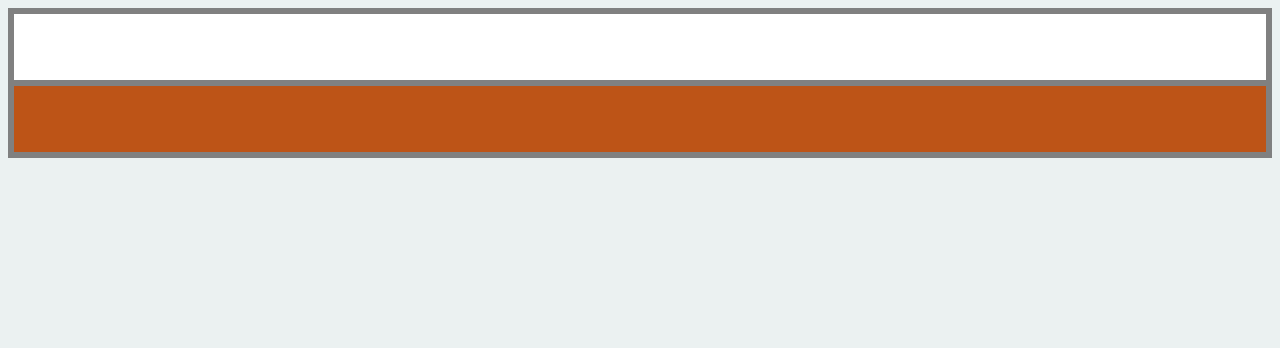
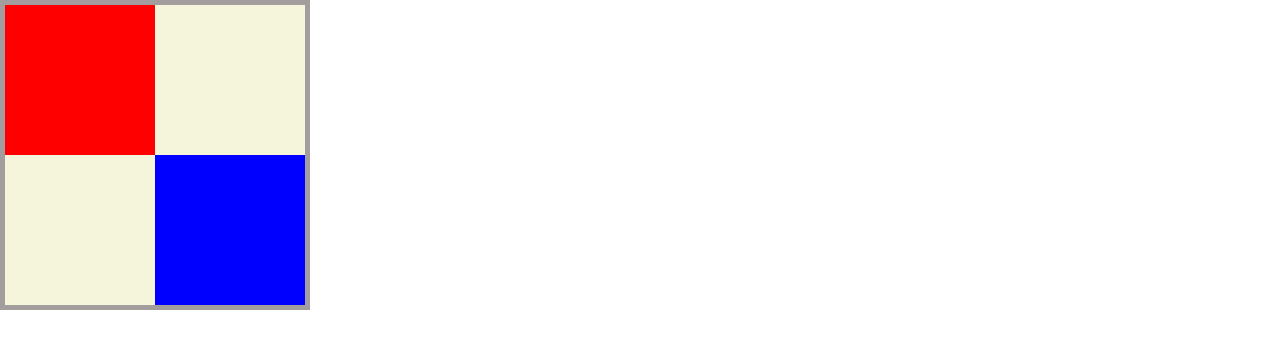
Before and after one commit to dko78/Algebra_23_24_css, a plain HTML site: page CSS_01/06-BoxModel/zadatak-2/index.html in a window 1280 px wide. Drawn offline with Linux system fonts and the light colour scheme.

Commit message:
selektor moj, box model zadatak2

```diff
--- a/CSS_01/06-BoxModel/zadatak-2/index.html
+++ b/CSS_01/06-BoxModel/zadatak-2/index.html
@@ -4,14 +4,50 @@
     <meta charset="UTF-8" />
     <meta name="viewport" content="width=device-width, initial-scale=1.0" />
     <meta http-equiv="X-UA-Compatible" content="ie=edge" />
-    <title>CSS Box Model</title>
-    <link rel="stylesheet" href="style.css" />
+    <style>
+      *,
+      *::before,
+      *::after {
+        box-sizing: border-box;
+      }
+      * {
+        margin: 0;
+        padding: 0;
+      }
+      .container {
+        background-color: beige;
+        border: 5px solid rgb(163, 157, 157);
+        width: 310px;
+        height: 310px;
+      }
+
+      .box1 {
+        width: 150px;
+        height: 150px;
+        font-size: 1em;
+        text-align: center;
+        color: red;
+        background-color: red;
+        margin: 0;
+      }
+
+      .box2 {
+        width: 150px;
+        height: 150px;
+        font-size: 1em;
+        text-align: center;
+        color: blue;
+        background-color: blue;
+        margin: 0px 0px 0px 150px;
+      }
+    </style>
+    <title>CSS Box Model zadatak 2</title>
   </head>
 
   <body>
-    <div class="height2">
-      <div class="height1 white"></div>
-      <div class="height1 blue"></div>
+    <div class="container">
+      <div class="box1">div1</div>
+      <div class="box2">div2</div>
     </div>
   </body>
 </html>
--- a/CSS_01/06-BoxModel/zadatak-2/style.css
+++ /dev/null
@@ -1,27 +0,0 @@
-body {
-  font-family: Tahoma, Verdana, sans-serif;
-  font-size: 16px;
-  color: chocolate;
-  background-color: #ebf1f1;
-}
-
-div {
-  box-sizing: border-box;
-  /*background: chocolate;*/
-  border: 3px solid gray;
-}
-
-.height1 {
-  height: 50%;
-}
-
-.height2 {
-  height: 150px;
-}
-
-.blue {
-  background-color: rgb(189, 84, 23);
-}
-.white {
-  background-color: white;
-}
```
Also changed, not shown: CSS_01/04-selektori/Moj_1/index.html (added, +35 -0 lines), CSS_01/06-BoxModel/Vjezba03/index.html (added, +53 -0 lines), CSS_01/06-BoxModel/vjezba01/index.html (added, +34 -0 lines), CSS_01/06-BoxModel/vjezba02/index.html (added, +44 -0 lines).
